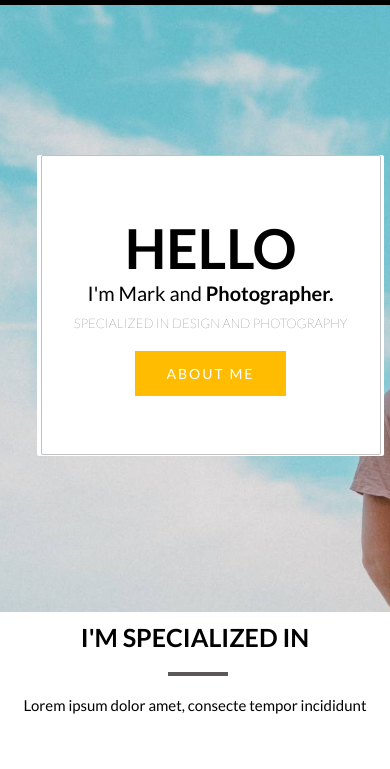
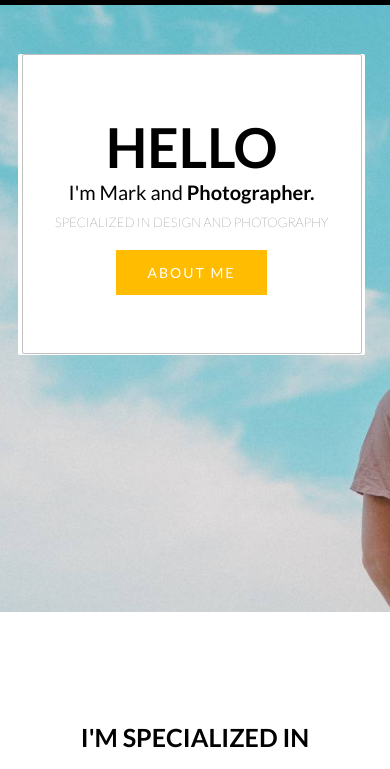
Before and after one commit to ALFAIZ123/portfoliom4, a plain HTML site: page index.html in a window 390 px wide. Shown: the part 72-841 px from the top of the page. Drawn offline with Linux system fonts and the light colour scheme.

Commit message:
alfu commit

```diff
--- a/asset/css/style.css
+++ b/asset/css/style.css
@@ -121,6 +121,7 @@ body {
 .sec-heading {
     text-align: center;
     width: 100%;
+    margin-top: 100px;
 }
 
 .sec-heading h2 {
@@ -418,8 +419,8 @@ span {
     .hero-item {
         width: 347px;
         height: 301px;
-        margin-top: 150px;
-        margin-left: 37px;
+        margin-top: 49px;
+        margin-left: 18px;
     }
 
     .hero-section {
--- a/index.html
+++ b/index.html
@@ -28,7 +28,7 @@
         </div>
     </header>
     <section class="hero-section">
-        <img src="/asset/img/background3.jpg" alt="" class="hero-img">
+        <img src="asset/img/background3.jpg" alt="" class="hero-img">
         <div class="hero-item">
             <div class="hero">
                 <h1>HELLO</h1>
```
